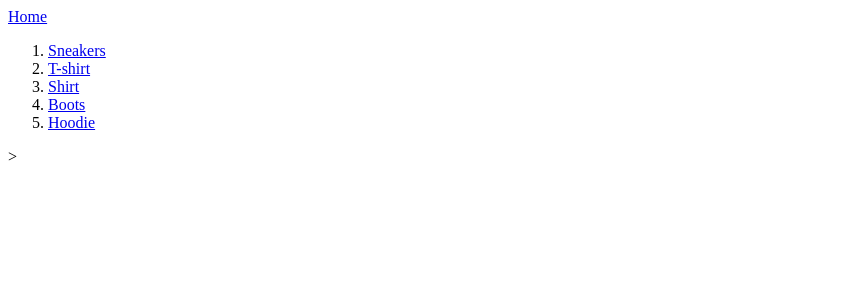
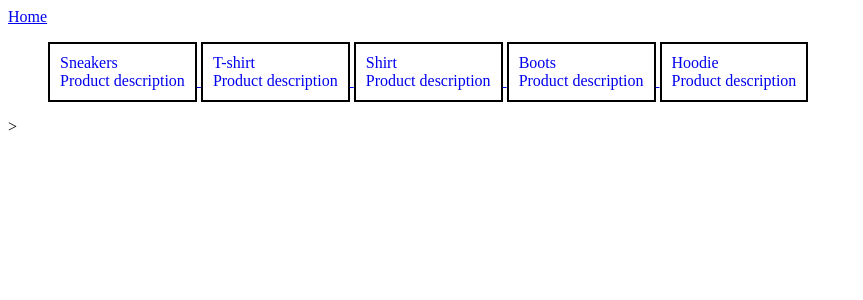
Before and after one commit to MADAO81/FisrtDjango_21_08, a Django app: page /items in a window 1280 px wide. Shown: the top 300 px of the page, without its empty margins (0-863 px from the left). Run offline with Django 4.2, Linux system fonts and the light colour scheme; data comes from the database, SQL or seed files in the repository.

Commit message:
end_of_module_3

```diff
--- a/templates/items_list.html
+++ b/templates/items_list.html
@@ -3,12 +3,24 @@
 <head>
     <meta charset="UTF-8">
     <title>Items list</title>
+    <style>
+        .item-card {
+            display: inline-block;
+            border: 2px solid black;
+            padding: 10px
+            }
+    </style>
 </head>
 <body>
 <a href="/">Home</a>
     <ol>
         {% for item in items %}
-            <li><a href="item/{{item.id}}">{{item.name}}</a></li>
+        <a href="item/{{item.id}}">
+            <li class="item-card">
+                {{item.name}}
+                <div>Product description</div>
+            </li>
+        </a>
         {% endfor %}
     </ol>>
 </body>
```
Also changed, not shown: templates/item.html (+4 -4 lines).
